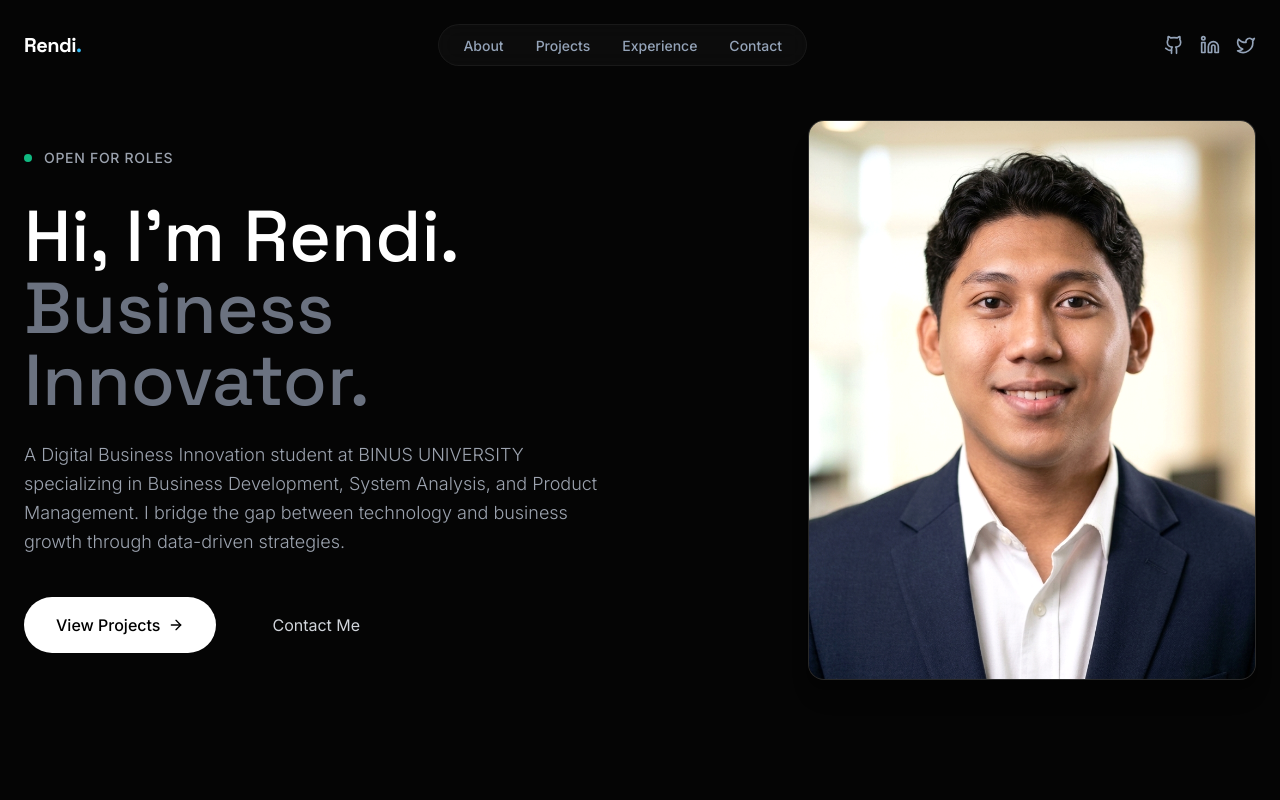
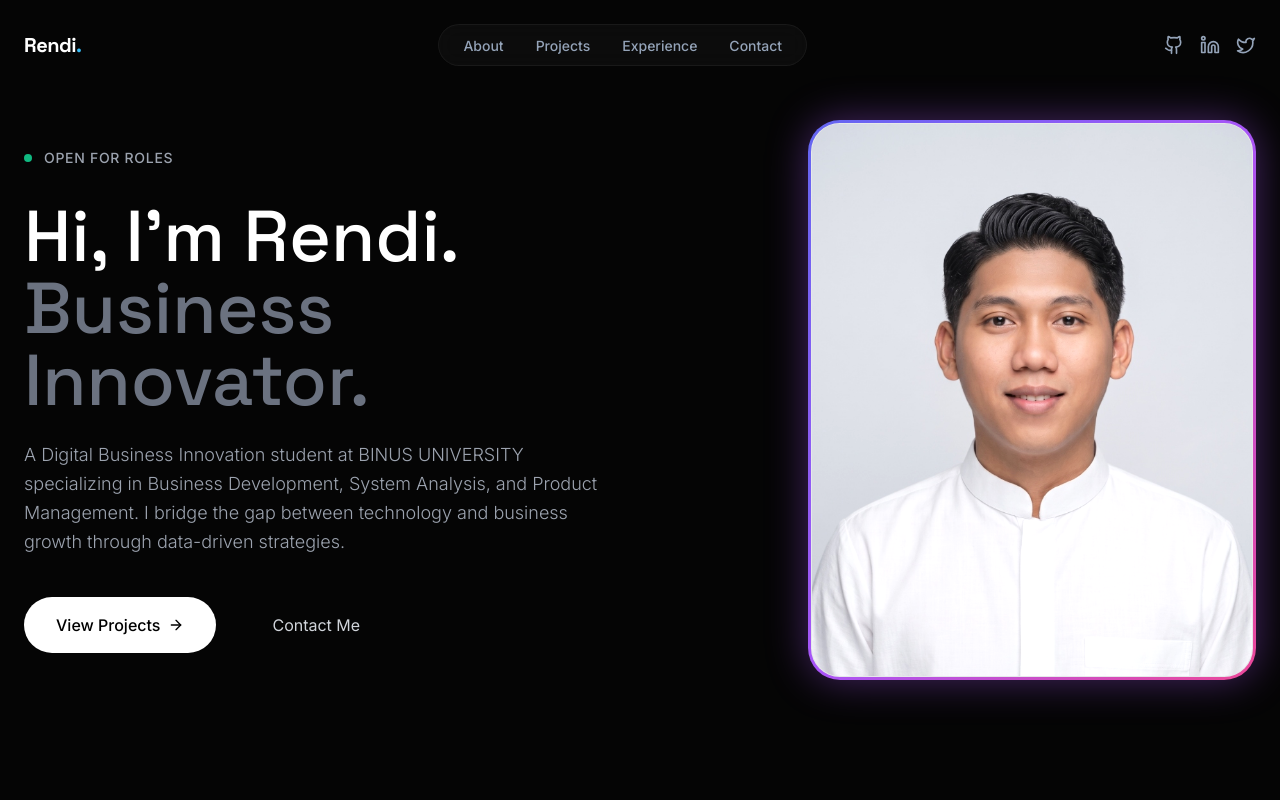
Before and after one commit to rendiody0911/porto, a Next.js app: page / in a window 1280 px wide. Shown: the top 800 px of the page. Built offline with nearby package versions, Linux system fonts and the light colour scheme.

Commit message:
Enhance hero photo with 3D colorful premium animations

```diff
--- a/components/Hero.tsx
+++ b/components/Hero.tsx
@@ -62,28 +62,36 @@ export default function Hero() {
           </motion.div>
         </div>
 
-        {/* Right Column: Premium Photo */}
-        <div className="flex justify-center lg:justify-end order-1 lg:order-2 w-full">
+        {/* Right Column: Premium Colorful Photo */}
+        <div className="flex justify-center lg:justify-end order-1 lg:order-2 w-full" style={{ perspective: 1000 }}>
           <motion.div
-            initial={{ opacity: 0, scale: 0.97 }}
-            animate={{ opacity: 1, scale: 1 }}
-            transition={{ duration: 0.7, ease: "easeOut", delay: 0.2 }}
-            className="group relative w-full max-w-[400px] lg:max-w-md aspect-[4/5] rounded-2xl overflow-hidden bg-[#111] border border-white/10 shadow-xl transition-all duration-500 hover:shadow-[0_20px_50px_rgba(0,0,0,0.5)] hover:-translate-y-2"
+            initial={{ opacity: 0, scale: 0.95, rotateY: 15 }}
+            animate={{ opacity: 1, scale: 1, rotateY: 0 }}
+            transition={{ duration: 0.8, type: "spring", bounce: 0.4 }}
+            whileHover={{
+              scale: 1.03,
+              rotateY: -5,
+              rotateX: 5,
+            }}
+            className="group relative w-full max-w-[400px] lg:max-w-md aspect-[4/5] rounded-[2rem] overflow-hidden bg-gradient-to-br from-indigo-500 via-purple-500 to-pink-500 p-[3px] shadow-[0_0_40px_rgba(168,85,247,0.4)] transition-all duration-500"
           >
-            {/* Subtle glow effect behind the image on hover */}
-            <div className="absolute inset-0 bg-gradient-to-t from-black/60 via-transparent to-transparent opacity-0 group-hover:opacity-100 transition-opacity duration-500 z-10 pointer-events-none" />
+            {/* Animated colorful glow behind */}
+            <div className="absolute inset-0 bg-gradient-to-tr from-cyan-400 via-blue-500 to-purple-600 opacity-0 group-hover:opacity-100 blur-2xl transition-opacity duration-700" />
 
+            <div className="relative w-full h-full rounded-[1.8rem] overflow-hidden bg-[#e0e2e5] border border-white/20 z-10 shadow-inner">
+              {/* eslint-disable-next-line @next/next/no-img-element */}
               <img
                 src="/profile-modern.png"
                 alt="Rendi Ody Setiawan"
-              className="w-full h-full object-cover object-top brightness-105 contrast-105 group-hover:scale-105 transition-transform duration-700 ease-out"
+                className="w-full h-full object-cover object-top brightness-105 contrast-105 group-hover:scale-110 transition-transform duration-700 ease-out"
               />
 
               {/* Professional badge that appears on hover */}
-            <div className="absolute bottom-6 left-6 z-20 translate-y-4 opacity-0 group-hover:translate-y-0 group-hover:opacity-100 transition-all duration-500 delay-100 pointer-events-none">
-              <div className="px-4 py-2 bg-white/10 backdrop-blur-md border border-white/20 rounded-full text-sm font-medium text-white shadow-lg flex items-center gap-2">
-                <span className="w-2 h-2 rounded-full bg-green-400 animate-pulse" />
+              <div className="absolute bottom-6 left-6 z-20 translate-y-8 opacity-0 group-hover:translate-y-0 group-hover:opacity-100 transition-all duration-500 delay-75 pointer-events-none">
+                <div className="px-5 py-2.5 bg-black/50 backdrop-blur-md border border-white/20 rounded-full text-sm font-medium text-white shadow-2xl flex items-center gap-3">
+                  <span className="w-2.5 h-2.5 rounded-full bg-green-400 animate-pulse shadow-[0_0_8px_rgba(74,222,128,0.8)]" />
                   Available for Hire
+                </div>
               </div>
             </div>
           </motion.div>
```
Also changed, not shown: public/profile-modern.png. Lines whose indentation alone changed are shown as unchanged.
